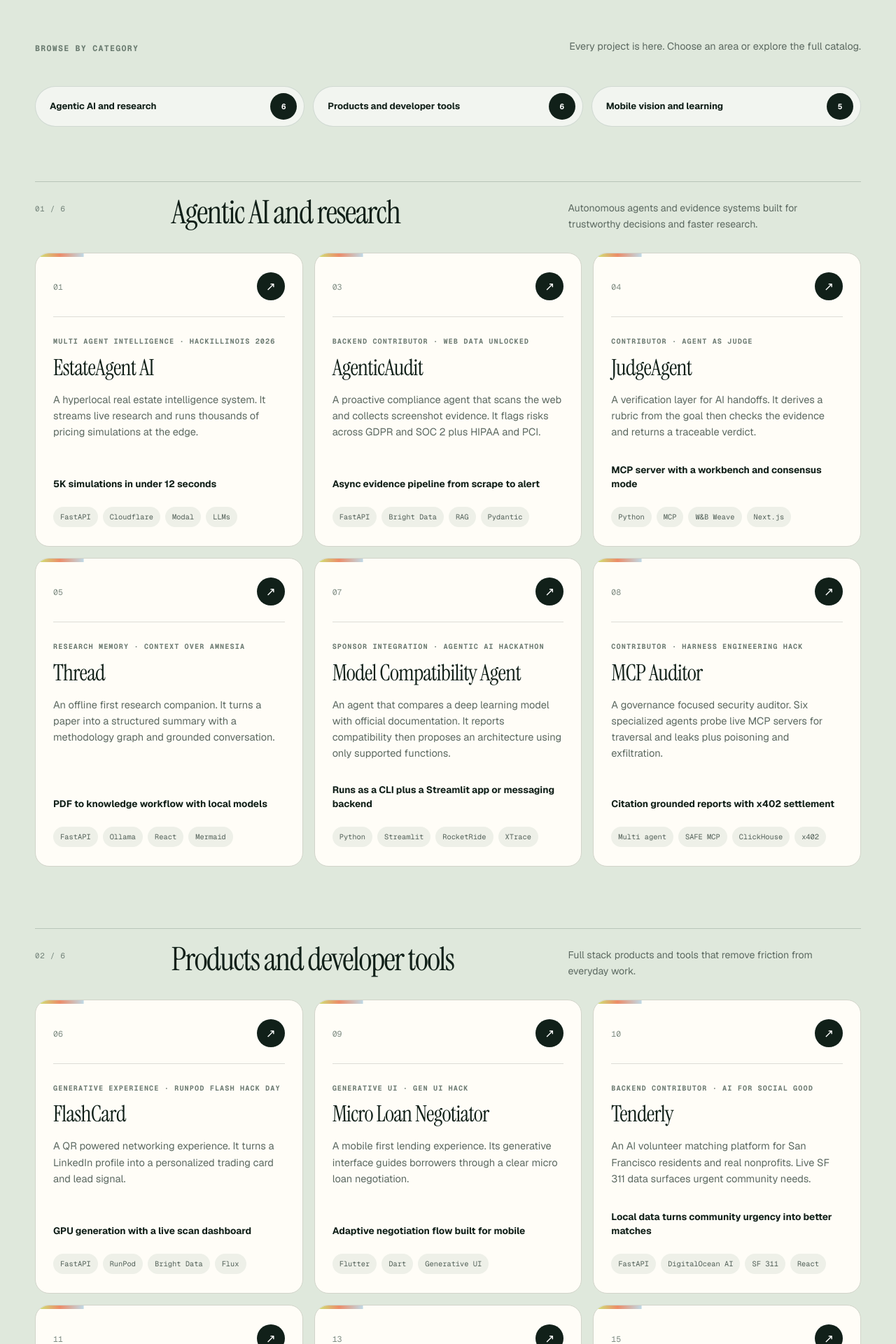
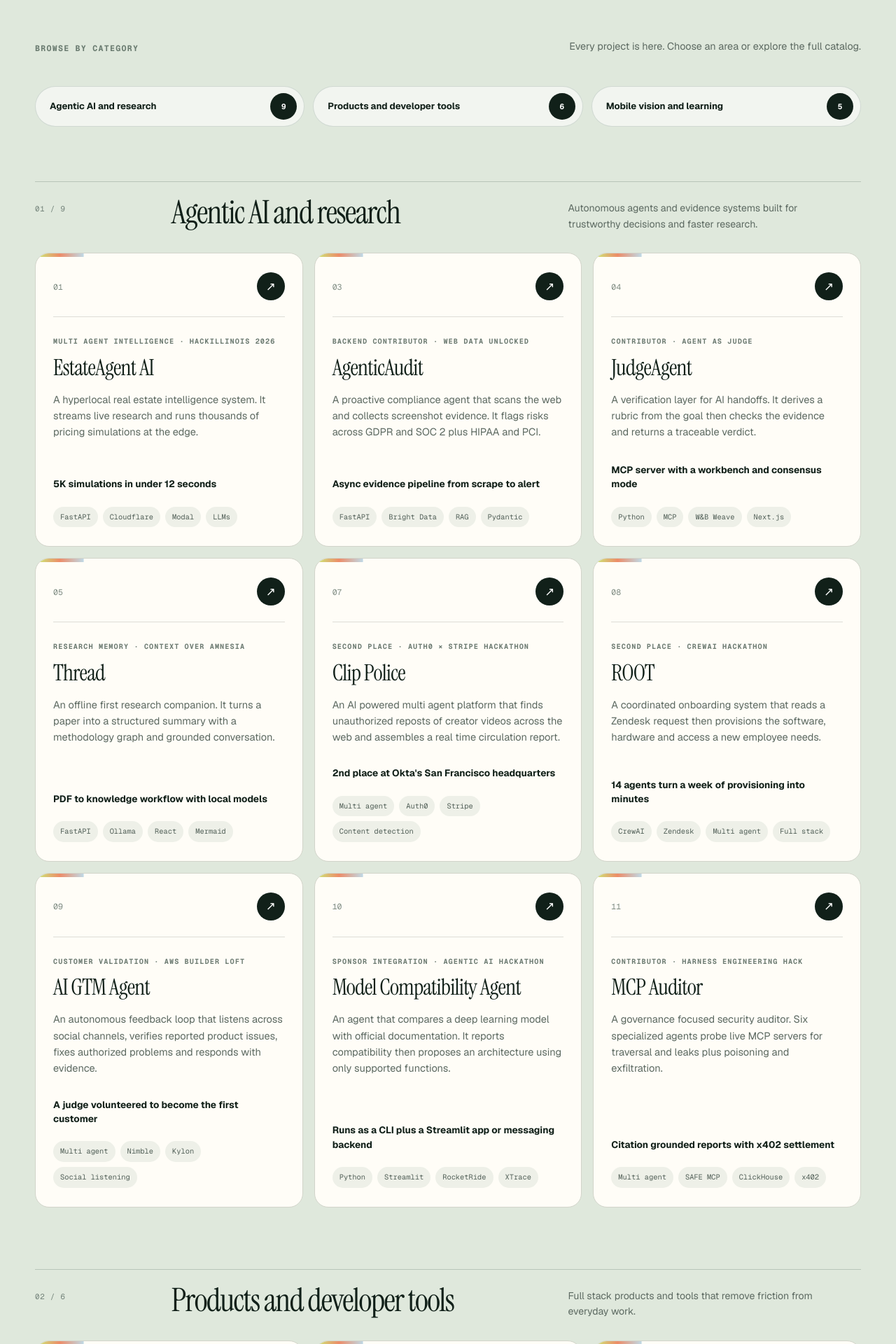
Before and after one commit to zubair480/zubair480.github.io, a Next.js app: page /projects in a window 1280 px wide. Shown: the part 780-2700 px from the top of the page at 70% size. Built offline with nearby package versions, Linux system fonts and the light colour scheme.

Commit message:
Add recent hackathon projects

```diff
--- a/app/page.tsx
+++ b/app/page.tsx
@@ -1,5 +1,5 @@
 import { ProjectCard } from "./project-card";
-import { featuredProjects } from "./project-data";
+import { allProjects, featuredProjects } from "./project-data";
 import { WebGLAura } from "./experience-layer";
 
 const capabilities = [
@@ -219,7 +219,7 @@ export default function Home() {
               {featuredProjects.map((project) => <ProjectCard project={project} key={project.title} />)}
             </div>
             <a className="allWork" href="/projects">
-              Explore all 17 projects <span aria-hidden="true">↗</span>
+              Explore all {allProjects.length} projects <span aria-hidden="true">↗</span>
             </a>
           </div>
         </section>
--- a/app/project-data.ts
+++ b/app/project-data.ts
@@ -86,6 +86,39 @@ export const featuredProjects: Project[] = [
 export const moreProjects: Project[] = [
   {
     number: "07",
+    title: "Clip Police",
+    eyebrow: "Second place · Auth0 × Stripe Hackathon",
+    description:
+      "An AI powered multi agent platform that finds unauthorized reposts of creator videos across the web and assembles a real time circulation report.",
+    proof: "2nd place at Okta's San Francisco headquarters",
+    stack: ["Multi agent", "Auth0", "Stripe", "Content detection"],
+    href: "https://www.linkedin.com/feed/update/urn:li:activity:7488853520134107136/",
+    category: "Agentic AI and research",
+  },
+  {
+    number: "08",
+    title: "ROOT",
+    eyebrow: "Second place · CrewAI Hackathon",
+    description:
+      "A coordinated onboarding system that reads a Zendesk request then provisions the software, hardware and access a new employee needs.",
+    proof: "14 agents turn a week of provisioning into minutes",
+    stack: ["CrewAI", "Zendesk", "Multi agent", "Full stack"],
+    href: "https://www.linkedin.com/feed/update/urn:li:activity:7487710934313013248/",
+    category: "Agentic AI and research",
+  },
+  {
+    number: "09",
+    title: "AI GTM Agent",
+    eyebrow: "Customer validation · AWS Builder Loft",
+    description:
+      "An autonomous feedback loop that listens across social channels, verifies reported product issues, fixes authorized problems and responds with evidence.",
+    proof: "A judge volunteered to become the first customer",
+    stack: ["Multi agent", "Nimble", "Kylon", "Social listening"],
+    href: "https://www.linkedin.com/feed/update/urn:li:activity:7484411388363288576/",
+    category: "Agentic AI and research",
+  },
+  {
+    number: "10",
     title: "Model Compatibility Agent",
     eyebrow: "Sponsor integration · Agentic AI Hackathon",
     description:
@@ -96,7 +129,7 @@ export const moreProjects: Project[] = [
     category: "Agentic AI and research",
   },
   {
-    number: "08",
+    number: "11",
     title: "MCP Auditor",
     eyebrow: "Contributor · Harness Engineering Hack",
     description:
@@ -107,7 +140,7 @@ export const moreProjects: Project[] = [
     category: "Agentic AI and research",
   },
   {
-    number: "09",
+    number: "12",
     title: "Micro Loan Negotiator",
     eyebrow: "Generative UI · Gen UI Hack",
     description:
@@ -118,7 +151,7 @@ export const moreProjects: Project[] = [
     category: "Products and developer tools",
   },
   {
-    number: "10",
+    number: "13",
     title: "Tenderly",
     eyebrow: "Backend contributor · AI for Social Good",
     description:
@@ -129,7 +162,7 @@ export const moreProjects: Project[] = [
     category: "Products and developer tools",
   },
   {
-    number: "11",
+    number: "14",
     title: "Luma Extension",
     eyebrow: "Browser automation · Personal project",
     description:
@@ -140,7 +173,7 @@ export const moreProjects: Project[] = [
     category: "Products and developer tools",
   },
   {
-    number: "12",
+    number: "15",
     title: "Hifz",
     eyebrow: "Offline learning · Personal project",
     description:
@@ -151,7 +184,7 @@ export const moreProjects: Project[] = [
     category: "Mobile vision and learning",
   },
   {
-    number: "13",
+    number: "16",
     title: "Signal SF",
     eyebrow: "Local discovery · Personal project",
     description:
@@ -162,7 +195,7 @@ export const moreProjects: Project[] = [
     category: "Products and developer tools",
   },
   {
-    number: "14",
+    number: "17",
     title: "Smart Safety",
     eyebrow: "Computer vision · Transatlantic AI Hackathon",
     description:
@@ -173,7 +206,7 @@ export const moreProjects: Project[] = [
     category: "Mobile vision and learning",
   },
   {
-    number: "15",
+    number: "18",
     title: "Smart CPM Parser",
     eyebrow: "First place · Etihad Green Development",
     description:
@@ -184,7 +217,7 @@ export const moreProjects: Project[] = [
     category: "Products and developer tools",
   },
   {
-    number: "16",
+    number: "19",
     title: "Codic",
     eyebrow: "Voice to image · OpenAI Hackathon",
     description:
@@ -195,7 +228,7 @@ export const moreProjects: Project[] = [
     category: "Mobile vision and learning",
   },
   {
-    number: "17",
+    number: "20",
     title: "Navi Tutor",
     eyebrow: "AI learning · lablab.ai OpenAI Hackathon",
     description:
--- a/app/projects/page.tsx
+++ b/app/projects/page.tsx
@@ -27,7 +27,7 @@ const projectCategories = [
 
 export const metadata: Metadata = {
   title: "Projects | Zubair Zafar",
-  description: "Explore 17 software engineering and applied AI projects built by Zubair Zafar.",
+  description: "Explore 20 software engineering and applied AI projects built by Zubair Zafar.",
 };
 
 export default function ProjectsPage() {
@@ -51,7 +51,7 @@ export default function ProjectsPage() {
         <header className="projectsHero shell" id="top">
           <WebGLAura />
           <p className="kicker" data-reveal><span className="statusDot" /> Complete project catalog</p>
-          <h1 data-reveal>Seventeen builds. <span className="heroAccent">One habit of shipping.</span></h1>
+          <h1 data-reveal>Twenty builds. <span className="heroAccent">One habit of shipping.</span></h1>
           <div className="projectsHeroFooter" data-reveal>
             <p>Hackathon systems and research tools sit beside mobile products and developer platforms. Each project starts with a real problem and ends with working software.</p>
             <div>
```
Also changed, not shown: 1 other file (tests, documents, lock files or other folders).
